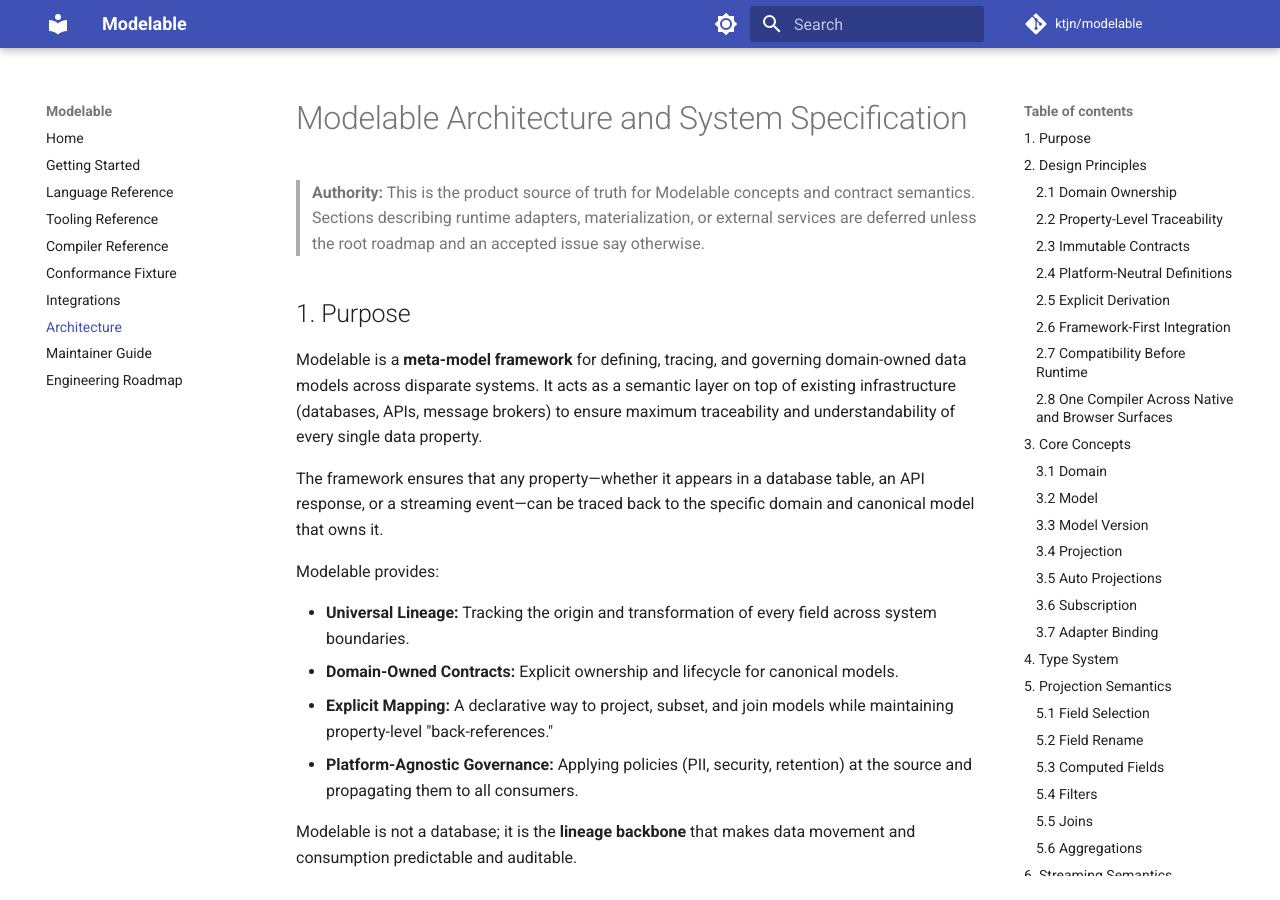
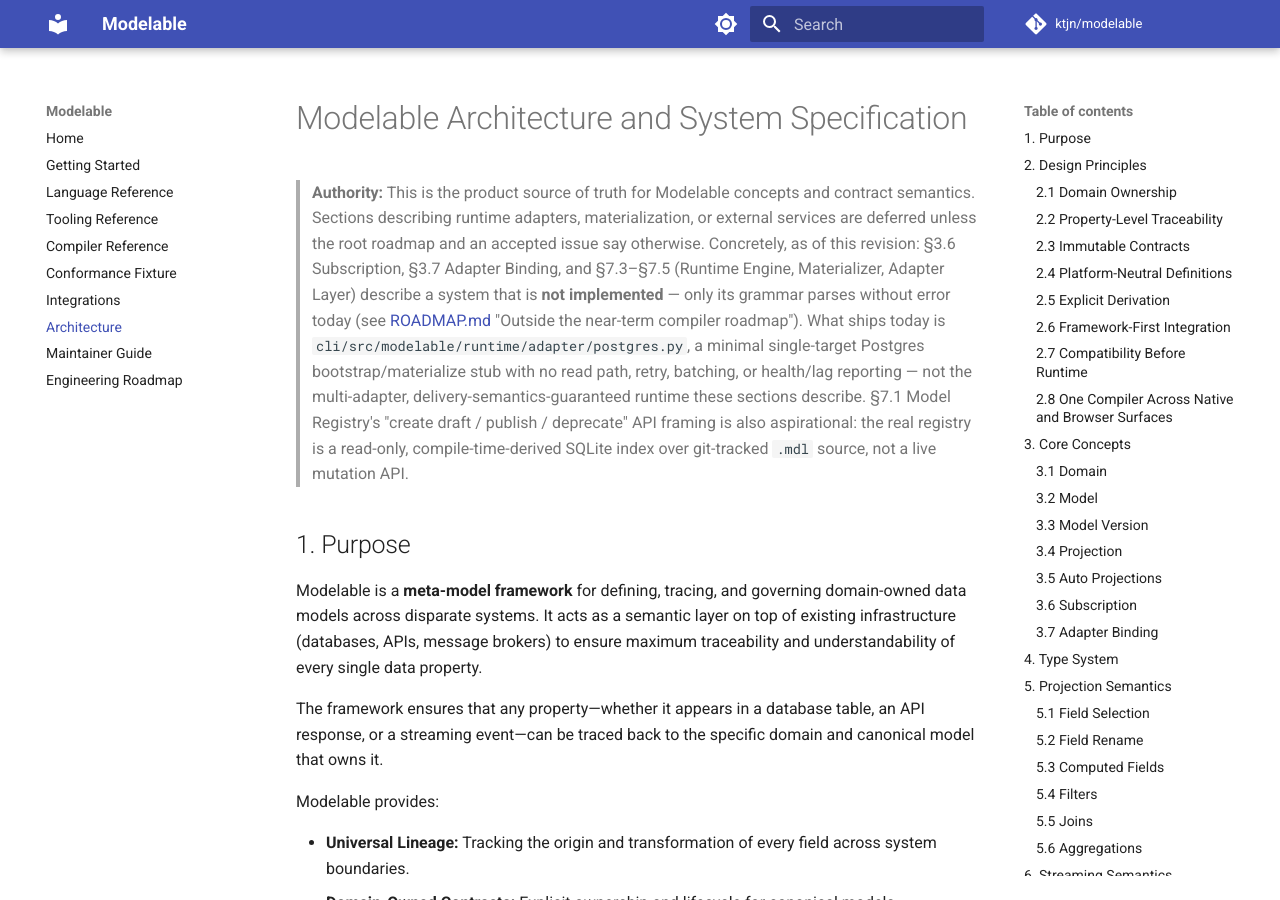
Before and after one commit to ktjn/modelable, an MkDocs documentation site: the page built from docs/architecture.md, in a window 1280 px wide and 900 px high. Built offline with MkDocs 1.6.1 and Material for MkDocs 9.7.7, drawn with Linux system fonts in a browser that asks for light colours; comment, search, counter and statistics services are not loaded; some of the changed text lies outside the part shown.

Commit message:
docs: reconcile architecture.md against verified compiler behavior (Slice B2)
Corrects six verified contradictions:

- Composite keys: was "Supported in MVP" in three places; the compiler
  requires exactly one @key field per entity/aggregate. Now says so,
  citing the new conformance test and Slice D5.
- Model lifecycle status: ModelVersion has no status field at all (no
  draft/published/deprecated/retired) and changeKind is unconditionally
  required, not "omitted for draft." Removed the fabricated status
  field description; cites Slice D6.
- TypeScript codegen: was still described as delegated to
  json-schema-to-typescript; the emitter has been native for a while.
- Federation/runtime sections (3.6 Subscription, 3.7 Adapter Binding,
  7.3 Runtime Engine, 7.4 Materializer, 7.5 Adapter Layer): read far
  stronger than "deferred" despite the top-of-file disclaimer already
  saying so. Added an explicit status line under each section citing
  exactly what does and doesn't exist in cli/src/modelable/runtime/,
  and strengthened the top banner to name them specifically.
- Classification vocabulary: ClassificationLevel has 5 values (open,
  internal, confidential, restricted, secret); both the governance
  table and the vendor-extension doc listed only 4, omitting
  "restricted" everywhere.

Co-Authored-By: Claude Sonnet 5 <noreply@anthropic.com>

````diff
--- a/docs/architecture.md
+++ b/docs/architecture.md
@@ -3,7 +3,17 @@
 > **Authority:** This is the product source of truth for Modelable concepts and
 > contract semantics. Sections describing runtime adapters, materialization, or
 > external services are deferred unless the root roadmap and an accepted issue
-> say otherwise.
+> say otherwise. Concretely, as of this revision: §3.6 Subscription, §3.7
+> Adapter Binding, and §7.3–§7.5 (Runtime Engine, Materializer, Adapter Layer)
+> describe a system that is **not implemented** — only its grammar parses
+> without error today (see [ROADMAP.md](https://github.com/ktjn/modelable/blob/main/ROADMAP.md)
+> "Outside the near-term compiler roadmap"). What ships today is `cli/src/modelable/runtime/adapter/postgres.py`,
+> a minimal single-target Postgres bootstrap/materialize stub with no read
+> path, retry, batching, or health/lag reporting — not the multi-adapter,
+> delivery-semantics-guaranteed runtime these sections describe. §7.1 Model
+> Registry's "create draft / publish / deprecate" API framing is also aspirational: the
+> real registry is a read-only, compile-time-derived SQLite index over
+> git-tracked `.mdl` source, not a live mutation API.
 
 ## 1. Purpose
 
@@ -110,7 +120,7 @@ Required properties:
 - `domain`: Owning domain.
 - `name`: Unique model name within the domain.
 - `kind`: `entity`, `event`, `value`, or `aggregate`.
-- `identity`: Key definition for addressable records when applicable. The `key` field accepts either a single field name (string) or an ordered list of field names for composite keys.
+- `identity`: Key definition for addressable records when applicable. Every entity and aggregate currently declares exactly one `@key` field; composite keys (multiple `@key` fields) are not yet supported by the compiler. See [Compiler correction and capability plan](correction-and-capability-plan.md#slice-d5-resolve-composite-key-support).
 - `versions`: Published model versions.
 
 Example:
@@ -130,12 +140,17 @@ A model version is an immutable schema and semantic contract for a model.
 Required properties:
 
 - `version`: Integer version number. Must be greater than the previous published version for the same model.
-- `changeKind`: `additive` or `breaking`. Required when `status` is `published`. Omit for `draft`. See section 8.1 for enforcement rules.
-- `status`: `draft`, `published`, `deprecated`, or `retired`.
+- `changeKind`: `additive` or `breaking`, required on every entity, aggregate, and event version. See section 8.1 for enforcement rules.
 - `fields`: Field definitions.
 - `identity`: Identity fields for entities and aggregates.
 - `constraints`: Optional validation constraints.
 - `metadata`: Optional classification, documentation, and ownership metadata.
+
+Model lifecycle status (`draft`, `published`, `deprecated`, `retired`) is not
+yet represented in the grammar or IR — there is no `status` field today, and
+every published version is treated as immutable with no separate
+draft/deprecated/retired state. See
+[Compiler correction and capability plan](correction-and-capability-plan.md#slice-d6-model-lifecycle-status).
 
 Example:
 
@@ -151,18 +166,12 @@ domain customer {
 }
 ```
 
-Composite key example:
-
-```mdl
-domain orders {
-  entity OrderLineItem @ 1 (additive) {
-    @key orderId:    uuid
-    @key lineItemId: uuid
-    sku:             string
-    quantity:        int
-  }
-}
-```
+Composite keys (multiple `@key` fields on one entity or aggregate) are not
+yet supported — the example above shows the current single-key form.
+Declaring two `@key` fields is a compile error today (see
+`cli/tests/test_semantic.py::test_composite_key_is_not_yet_supported` for
+the executable conformance record). See
+[Compiler correction and capability plan](correction-and-capability-plan.md#slice-d5-resolve-composite-key-support).
 
 ### 3.4 Projection
 
@@ -261,6 +270,9 @@ Auto projections may only target `entity` or `aggregate` models. The four genera
 
 ### 3.6 Subscription
 
+> **Status: deferred.** `subscription` blocks parse and are validated
+> structurally, but nothing executes them — there is no subscription runtime.
+
 A subscription declares how a projection is kept up to date from one or more source streams or change sources.
 
 Required properties:
@@ -298,6 +310,12 @@ subscription billing-customer-replica {
 ```
 
 ### 3.7 Adapter Binding
+
+> **Status: partially implemented.** `binding` declarations parse and are used
+> narrowly today (for example, SQL DDL table-name resolution in
+> `sql-postgres`/`sql-clickhouse` output). The broader runtime
+> materialization/adapter-execution model this section describes is deferred
+> — see §7.3–§7.5.
 
 An adapter binding connects a logical model, projection, subscription, or materialization to a concrete backend.
 
@@ -588,6 +606,9 @@ Plan documents are written to `.modelable/plans/<domain>.<Projection>.v<version>
 
 ### 7.3 Runtime Engine
 
+> **Status: deferred.** No runtime engine exists. Plan documents (§7.2) are
+> written to disk but nothing interprets or executes them.
+
 The runtime engine executes plans produced by the planner.
 
 Execution modes:
@@ -598,6 +619,12 @@ Execution modes:
 - `materialized`: Maintain projected replica in target storage.
 
 ### 7.4 Materializer
+
+> **Status: deferred.** `cli/src/modelable/runtime/adapter/postgres.py` has a
+> `materialize()` method that issues a single `INSERT ... ON CONFLICT`
+> statement — none of the idempotent-write tracking, retry, dead-letter,
+> rebuild, snapshot-catch-up, or health/lag reporting this section describes
+> exists.
 
 The materializer keeps a target projection synchronized with source data.
 
@@ -612,6 +639,11 @@ It must support:
 - Health and lag reporting.
 
 ### 7.5 Adapter Layer
+
+> **Status: deferred.** One minimal, single-target adapter exists
+> (`cli/src/modelable/runtime/adapter/postgres.py`: schema bootstrap and a
+> naive upsert, no read path). The multi-category adapter system (storage,
+> stream, schema, CDC) this section describes is not implemented.
 
 Adapters isolate backend-specific behavior.
 
@@ -731,6 +763,7 @@ Classification levels form an ordered hierarchy from least to most restricted:
 | `open` | No access restriction. Safe to expose to any consumer. |
 | `internal` | Restricted to internal consumers within the organisation. |
 | `confidential` | Restricted to explicitly authorised consumers. |
+| `restricted` | Restricted to a narrow, explicitly authorised set of consumers, stricter than `confidential`. |
 | `secret` | Highest restriction. Requires explicit governance approval to project. |
 
 `@pii` is an orthogonal annotation that marks personally identifiable information. A field may carry both `@pii` and a classification level — they govern different aspects (data sensitivity versus access tier).
@@ -1209,10 +1242,10 @@ System-level design decisions have been resolved. Phase-specific documents may s
 - **Expression language for computed fields:** CEL (Common Expression Language). Deterministic, non-Turing-complete, sandboxable.
 - **Internal parser models:** `pydantic`. Not exposed as the external contract format.
 - **First generated artifact:** JSON Schema 2020-12.
-- **Codegen architecture:** Codegen is a first-class extensible boundary. TypeScript generation is delegated to `json-schema-to-typescript` in Phase 1; C#, Java, Python, Rust, and Go are implemented locally as native generated-language backends, and additional future framework targets remain open.
-- **Future generated-language targets:** Additional generated-language targets beyond the implemented C#, Java, Python, Rust, and Go backends remain deferred.
+- **Codegen architecture:** Codegen is a first-class extensible boundary. TypeScript, C#, Java, Python, Rust, and Go are implemented locally as native generated-language backends, and additional future framework targets remain open.
+- **Future generated-language targets:** Additional generated-language targets beyond the implemented TypeScript, C#, Java, Python, Rust, and Go backends remain deferred.
 - **Version scheme:** Integer versions with a required `changeKind: additive | breaking` declaration on publish. See section 8.1.
-- **Composite keys:** Supported in MVP. `identity.key` accepts a string (single field) or a list (composite). See section 3.3.
+- **Composite keys:** Not yet supported. Every entity and aggregate requires exactly one `@key` field today. See section 3.3 and [Compiler correction and capability plan](correction-and-capability-plan.md#slice-d5-resolve-composite-key-support).
 - **Version ranges in projections:** Allowed in MVP. The planner resolves to the highest satisfying published version at plan time. See section 8.2.
 - **Registry storage:** File-first (`.mdl` source of truth) with a single `registry.db` SQLite derived index written by `compile`. In distributed mode peers are git remotes; `mirror/` holds sparse checkouts of foreign `.mdl` files; `consumers/` holds incoming write-backs from downstream registries. All derived data is in `registry.db`; all source of truth is in git. See section 12 and [compiler-reference.md](compiler-reference.md).
 - **Runtime plan execution:** Interpreted plan documents (structured JSON artifacts). Not generated code. See section 7.2.
````
Also changed, not shown: other parts of docs/architecture.md (+2 -2 lines).
